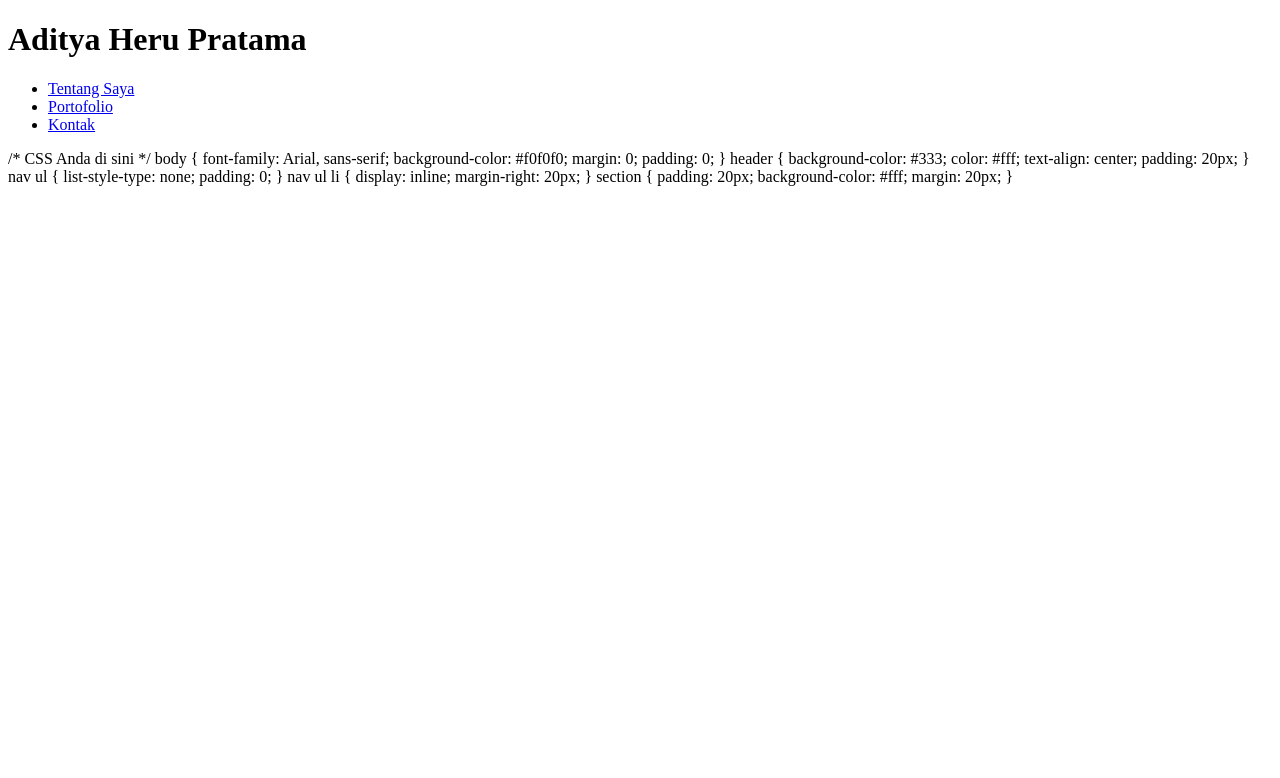
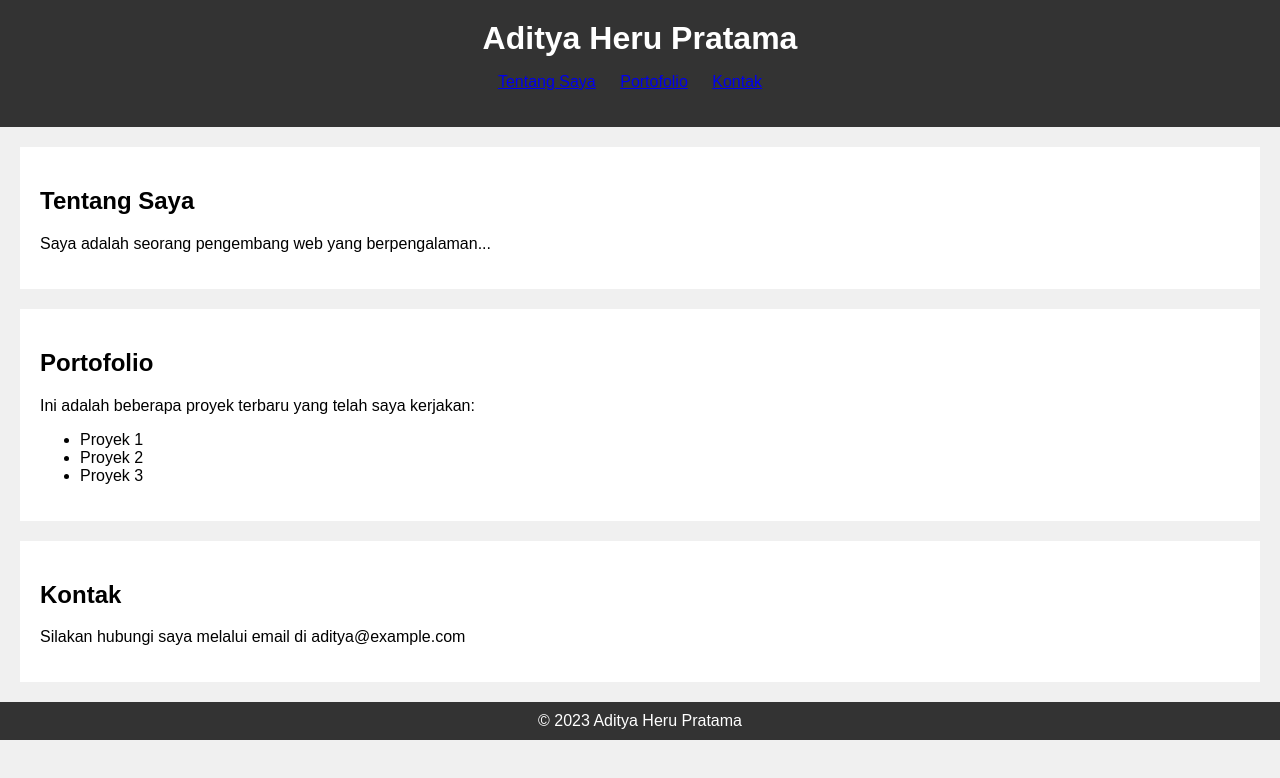
Before and after one commit to heru089/heru089.github.io, a plain HTML site: page index.html in a window 1280 px wide. Drawn offline with Linux system fonts and the light colour scheme.

Commit message:
Update index.html

```diff
--- a/index.html
+++ b/index.html
@@ -1,7 +1,51 @@
 <!DOCTYPE html>
 <html>
 <head>
-    <title>Aditya Heru Pratama - Portofolio</title>
+    <meta charset="UTF-8">
+    <meta name="viewport" content="width=device-width, initial-scale=1.0">
+    <title>Portofolio Aditya Heru Pratama</title>
+    <style>
+        body {
+            font-family: Arial, sans-serif;
+            background-color: #f0f0f0;
+            margin: 0;
+            padding: 0;
+        }
+
+        header {
+            background-color: #333;
+            color: #fff;
+            text-align: center;
+            padding: 20px;
+        }
+
+        h1 {
+            margin: 0;
+        }
+
+        nav ul {
+            list-style-type: none;
+            padding: 0;
+        }
+
+        nav ul li {
+            display: inline;
+            margin-right: 20px;
+        }
+
+        section {
+            background-color: #fff;
+            padding: 20px;
+            margin: 20px;
+        }
+
+        footer {
+            background-color: #333;
+            color: #fff;
+            text-align: center;
+            padding: 10px;
+        }
+    </style>
 </head>
 <body>
     <header>
@@ -16,45 +60,27 @@
     </header>
 
     <section id="about">
-        <!-- Informasi tentang Anda -->
+        <h2>Tentang Saya</h2>
+        <p>Saya adalah seorang pengembang web yang berpengalaman...</p>
     </section>
 
     <section id="portfolio">
-        <!-- Portofolio Anda -->
+        <h2>Portofolio</h2>
+        <p>Ini adalah beberapa proyek terbaru yang telah saya kerjakan:</p>
+        <ul>
+            <li>Proyek 1</li>
+            <li>Proyek 2</li>
+            <li>Proyek 3</li>
+        </ul>
     </section>
 
     <section id="contact">
-        <!-- Informasi kontak Anda -->
+        <h2>Kontak</h2>
+        <p>Silakan hubungi saya melalui email di aditya@example.com</p>
     </section>
+
+    <footer>
+        &copy; 2023 Aditya Heru Pratama
+    </footer>
 </body>
 </html>
-/* CSS Anda di sini */
-body {
-    font-family: Arial, sans-serif;
-    background-color: #f0f0f0;
-    margin: 0;
-    padding: 0;
-}
-
-header {
-    background-color: #333;
-    color: #fff;
-    text-align: center;
-    padding: 20px;
-}
-
-nav ul {
-    list-style-type: none;
-    padding: 0;
-}
-
-nav ul li {
-    display: inline;
-    margin-right: 20px;
-}
-
-section {
-    padding: 20px;
-    background-color: #fff;
-    margin: 20px;
-}
```
